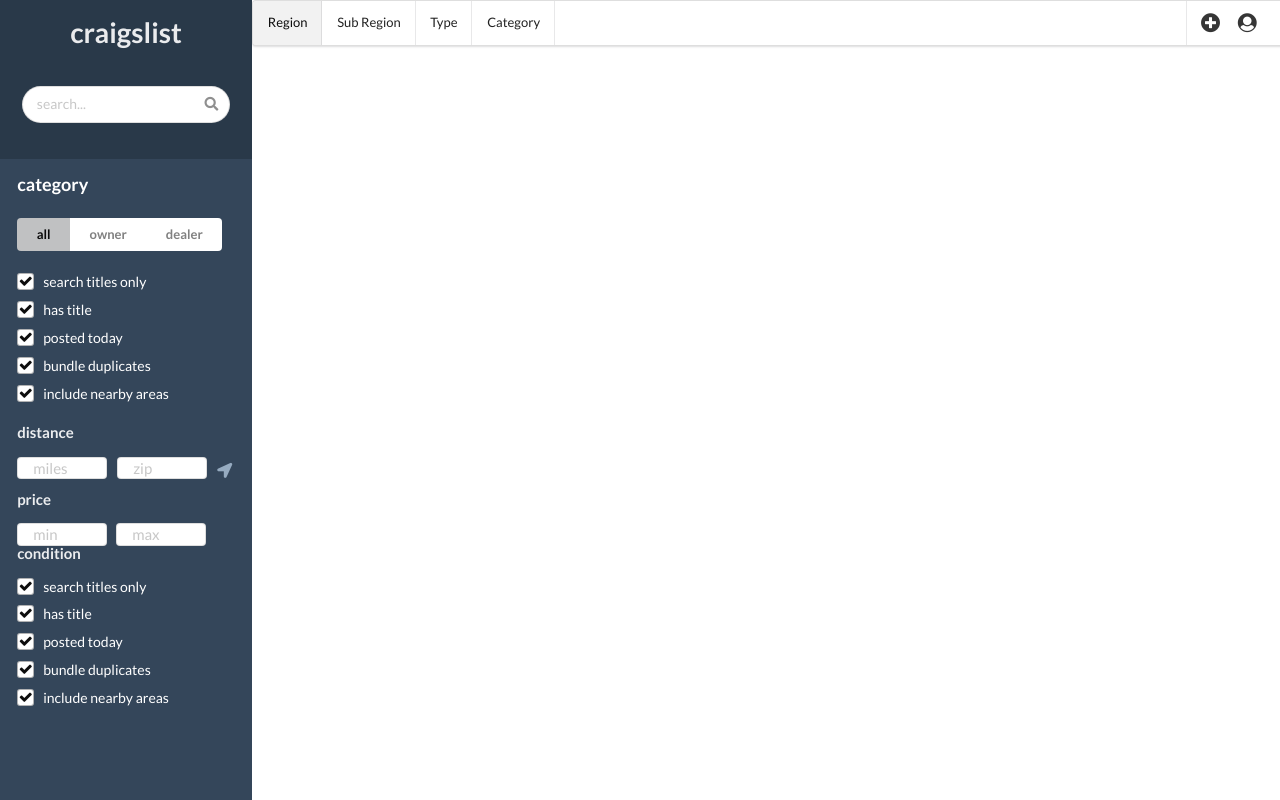
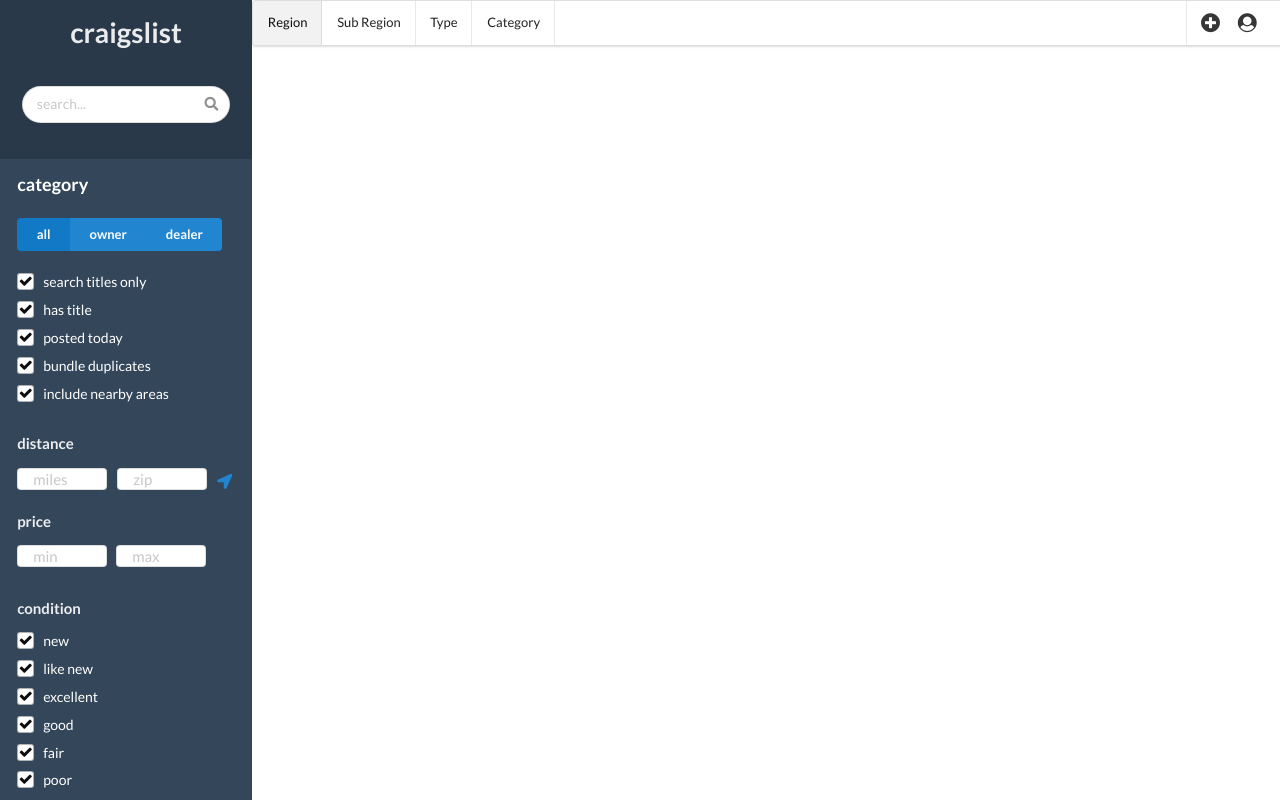
Before and after one commit to ousmani1/CraigslistUI, a plain HTML site: page index.html in a window 1280 px wide. Shown: the top 800 px of the page. Drawn offline with nearby package versions, Linux system fonts and the light colour scheme.

Commit message:
Worked on sidebar.

```diff
--- a/index.html
+++ b/index.html
@@ -27,12 +27,12 @@
     <div class="item">
         <div id="CategoryHeader">
             <h3>category</h3>
-          </div>
+        </div>
 
       <div class="small ui buttons">
-        <div class="ui button active">all</div>
-        <div class="ui button">owner</div>
-        <div class="ui button">dealer</div>
+        <div class="ui blue button active">all</div>
+        <div class="ui blue button">owner</div>
+        <div class="ui blue button">dealer</div>
       </div>
 
       <div class="ui checked checkbox">
@@ -75,7 +75,7 @@
             <input type="text" placeholder="miles" id="Miles">
 
             <input type="text" placeholder="zip" id=Zip>
-            <i class="location arrow icon"></i>
+            <i class="location arrow blue icon"></i>
         </div>
       </div>
 
@@ -94,37 +94,51 @@
 
           <div class="ui checked checkbox">
               <input type="checkbox" checked="">
-              <label id="Label">search titles only</label>
+              <label id="Label">new</label>
           </div>
 
           </br>
 
           <div class="ui checked checkbox">
               <input type="checkbox" checked="">
-              <label id="Label">has title</label>
+              <label id="Label">like new</label>
           </div>
 
           </br>
 
           <div class="ui checked checkbox">
               <input type="checkbox" checked="">
-              <label id="Label">posted today</label>
+              <label id="Label">excellent</label>
           </div>
 
           </br>
 
           <div class="ui checked checkbox">
             <input type="checkbox" checked="">
-            <label id="Label">bundle duplicates</label>
+            <label id="Label">good</label>
+          </div>
+
+          </br>
+
+          <div class="ui checked checkbox">
+              <input type="checkbox" checked="">
+              <label id="Label">fair</label>
           </div>
 
           </br>
 
           <div class="ui checked checkbox" id="LastCheckbox">
             <input type="checkbox" checked="">
-            <label id="Label">include nearby areas</label>
+            <label id="Label">poor</label>
           </div>
 
+      </div>
+
+      <div id="UpdateSearch">
+          <button class="huge ui blue button" id="UpdateButton">
+              Update Search
+          </button>
+          <a><h3 id="ResetFilters">Reset Filters</h3></a>
       </div>
 
     </div>
--- a/styles/style.css
+++ b/styles/style.css
@@ -35,7 +35,7 @@
 }
 
 #Distance{
-    padding-top: 5%;
+    padding-top: 10%;
     align-content: center;
 }
 
@@ -65,8 +65,7 @@
 #Price{
     width: 6em;
     height: 1em;
-    padding-top: 5%;
-    padding-bottom: 25%;
+    padding-top: 10%;
 }
 
 #Min{
@@ -81,6 +80,21 @@
     height: 1em;
 }
 
+#Condition{
+    padding-top: 40%;
+}
+
+#UpdateSearch{
+    align-content: center;
+    text-align: center;
+    padding-top: 20%;
+}
+
+#ResetFilters{
+    padding-top: 5%;
+}
+
+
 .right{
     padding-right: 20%;
 }
```
